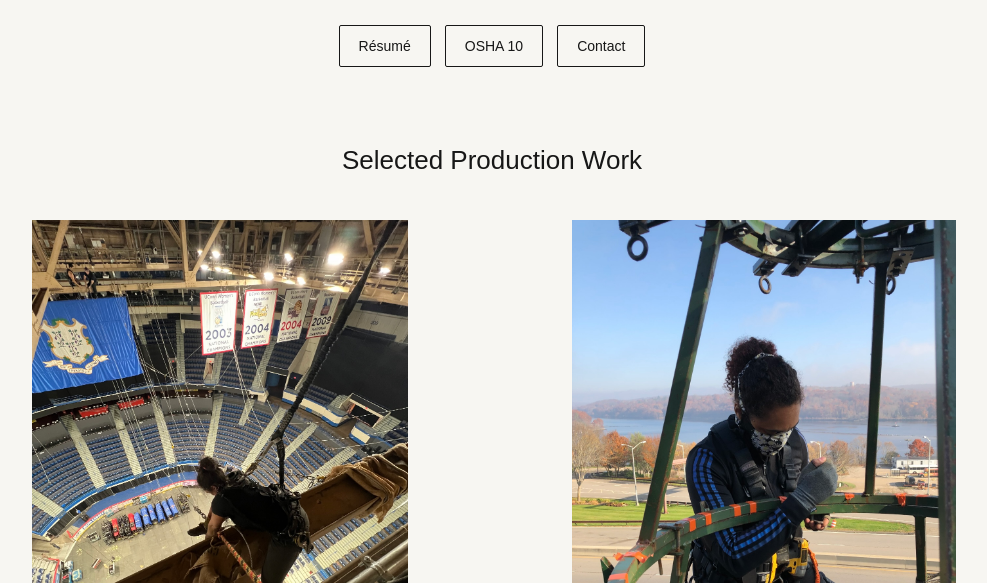
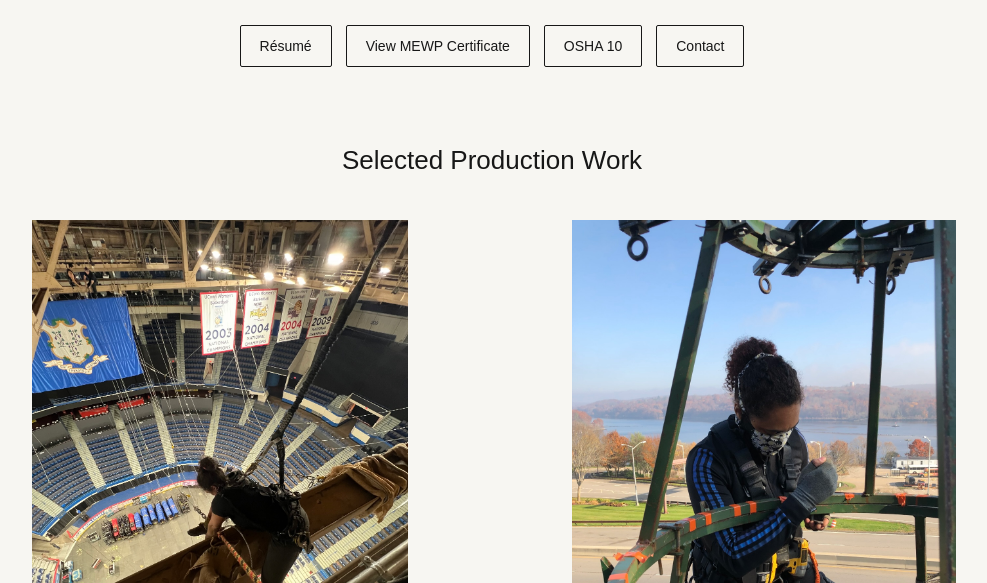
Before and after one commit to Bunny81-Studio/bunny81-website, a plain HTML site: page production/index.html in a window 1280 px wide. Shown: the part 217-800 px from the top of the page, without its empty margins (148-1135 px from the left). Drawn offline with Linux system fonts and the light colour scheme.

Commit message:
Add MEWP certificate button to Production page

```diff
--- a/production/index.html
+++ b/production/index.html
@@ -224,6 +224,15 @@
 
         <a
           class="button"
+          href="https://safetytraining.hercrentals.com/certificate/9fc53ed6-002b-4228-866e-2145062672b9"
+          target="_blank"
+          rel="noopener"
+        >
+          View MEWP Certificate
+        </a>
+
+        <a
+          class="button"
           href="../TeresaGeorgeOSHA10.pdf"
           target="_blank"
         >
```
